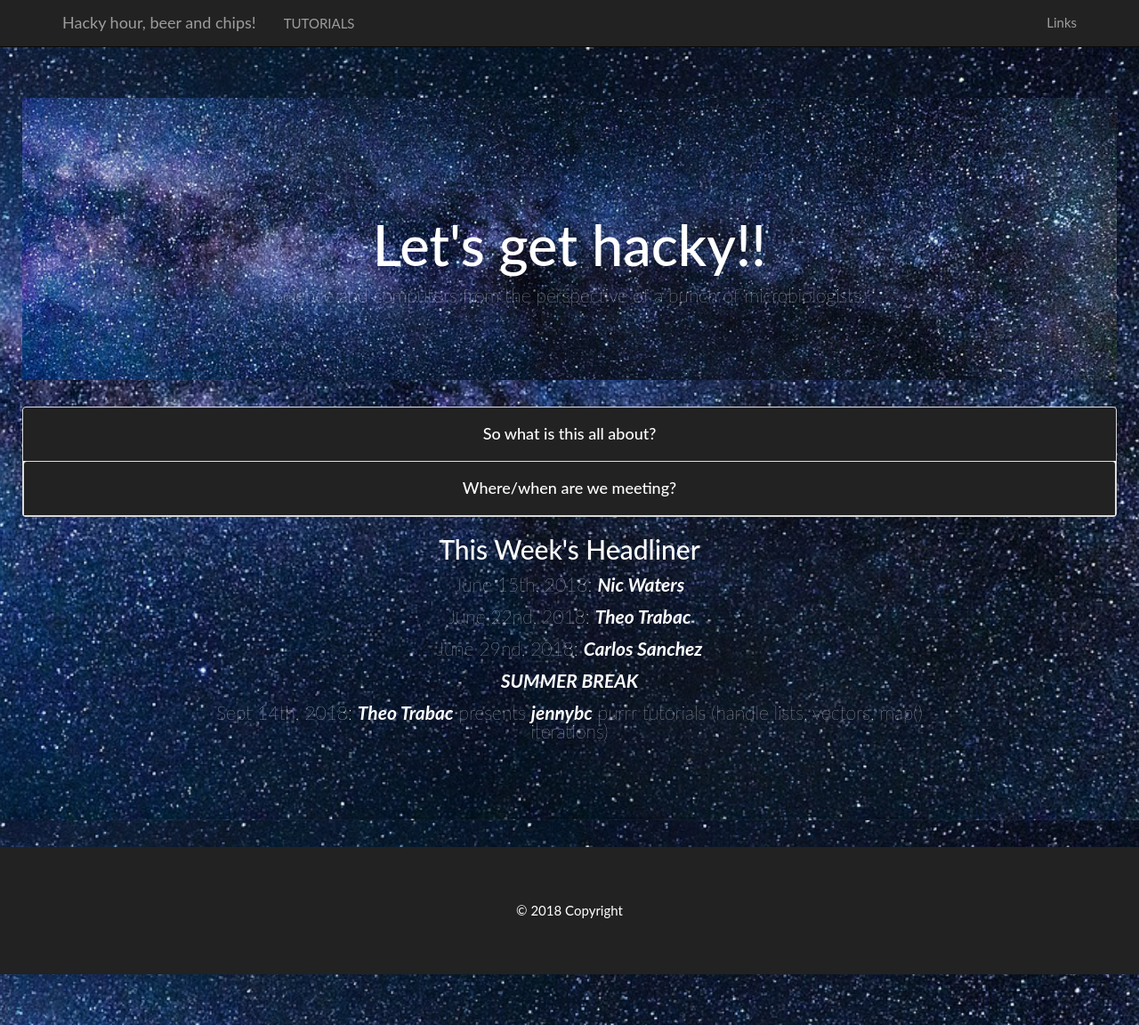
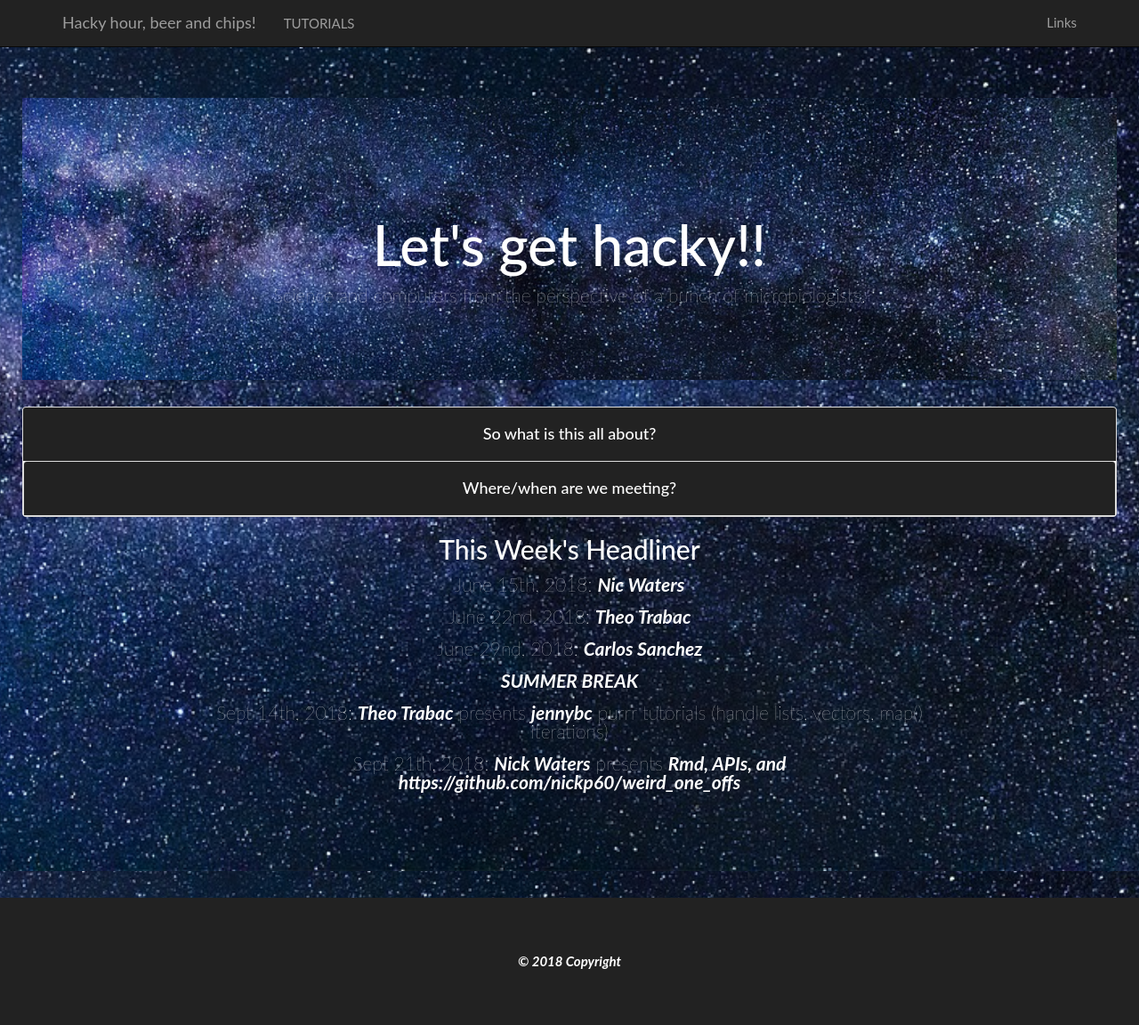
Before and after one commit to NUIGhackyhour/NUIGhackyhour.github.io, a Jekyll site: the page built from index.html, in a window 1280 px wide and 1152 px high. Shown: the whole window at 89% size. Built offline with Jekyll 4.4.1, drawn with Linux system fonts in a browser that asks for light colours; nearby versions of some CDN libraries.

Commit message:
Update index.html

```diff
--- a/index.html
+++ b/index.html
@@ -63,6 +63,10 @@ layout: homepage
   <p>
     Sept 14th, 2018: <i><strong>Theo Trabac</i></strong> presents <i><strong>jennybc</i></strong> purrr tutorials (handle lists, vectors, map() iterations)
   </p>
+  <p>
+      Sept 21th, 2018: <i><strong>Nick Waters</i></strong> presents <i><strong> Rmd, APIs, and https://github.com/nickp60/weird_one_offs
+    </p>
+
 </div>
 
 </div>
```
